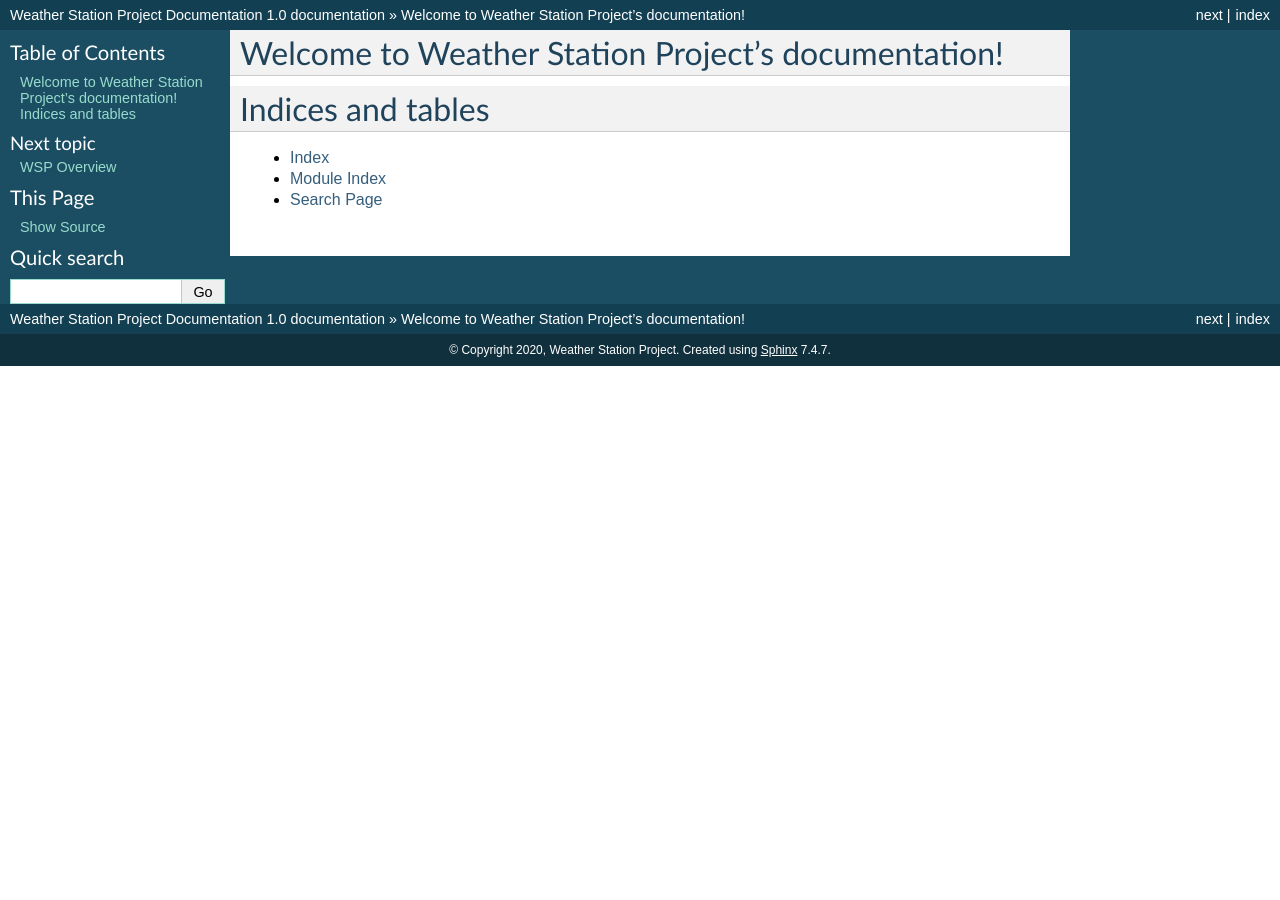
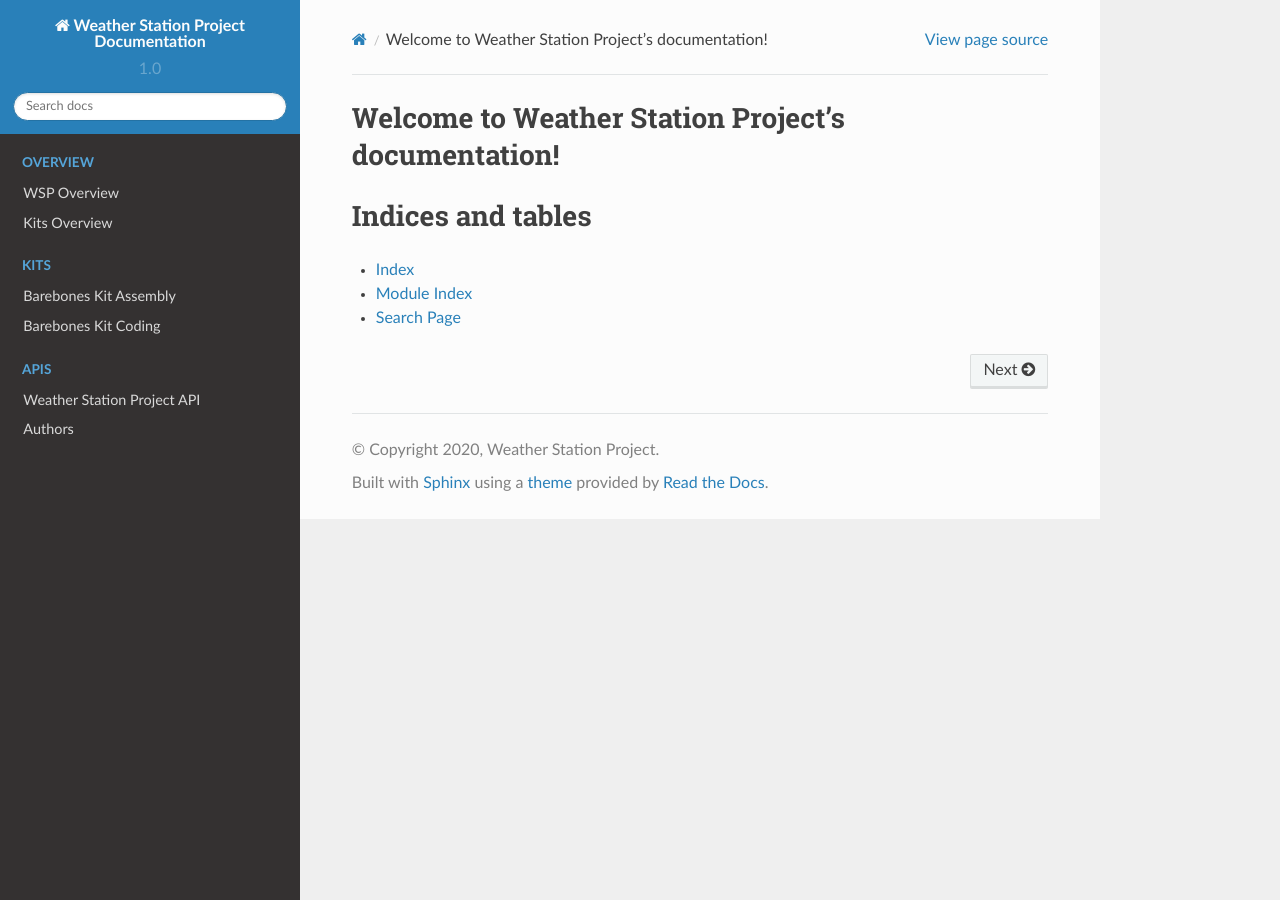
Before and after one commit to Poluino/Docs, a Sphinx documentation site: the page built from docs/index.rst, in a window 1280 px wide. Built offline with Sphinx 7.4.7 and the Read the Docs theme 2.0.0, drawn with Linux system fonts in a browser that asks for light colours.

Commit message:
change the theme so local versions have the good theme

```diff
--- a/docs/conf.py
+++ b/docs/conf.py
@@ -14,6 +14,7 @@
 
 import sys
 import os
+import sphinx_rtd_theme
 
 # If extensions (or modules to document with autodoc) are in another directory,
 # add these directories to sys.path here. If the directory is relative to the
@@ -28,7 +29,7 @@ import os
 # Add any Sphinx extension module names here, as strings. They can be
 # extensions coming with Sphinx (named 'sphinx.ext.*') or your custom
 # ones.
-extensions = []
+extensions = ["sphinx_rtd_theme"]
 
 # Add any paths that contain templates here, relative to this directory.
 templates_path = ['_templates']
@@ -98,7 +99,7 @@ pygments_style = 'sphinx'
 
 # The theme to use for HTML and HTML Help pages.  See the documentation for
 # a list of builtin themes.
-html_theme = 'default'
+html_theme = 'sphinx_rtd_theme'
 
 # Theme options are theme-specific and customize the look and feel of a theme
 # further.  For a list of options available for each theme, see the
--- a/docs/kits/bareboneskitassembly.rst
+++ b/docs/kits/bareboneskitassembly.rst
@@ -14,7 +14,8 @@ It collects the data of **3** basic environmental features, namely;
 #. Temperature
 #. Air Pressure
 
-If you have purchased the Pre-Built version, go ahead and skip Steps 1 - 4
+.. tip::
+    If you have purchased the Prebuilt version please skip Steps 1 - 4
 
 Step 1 - Opening the Package:
 -----------------------------
```
